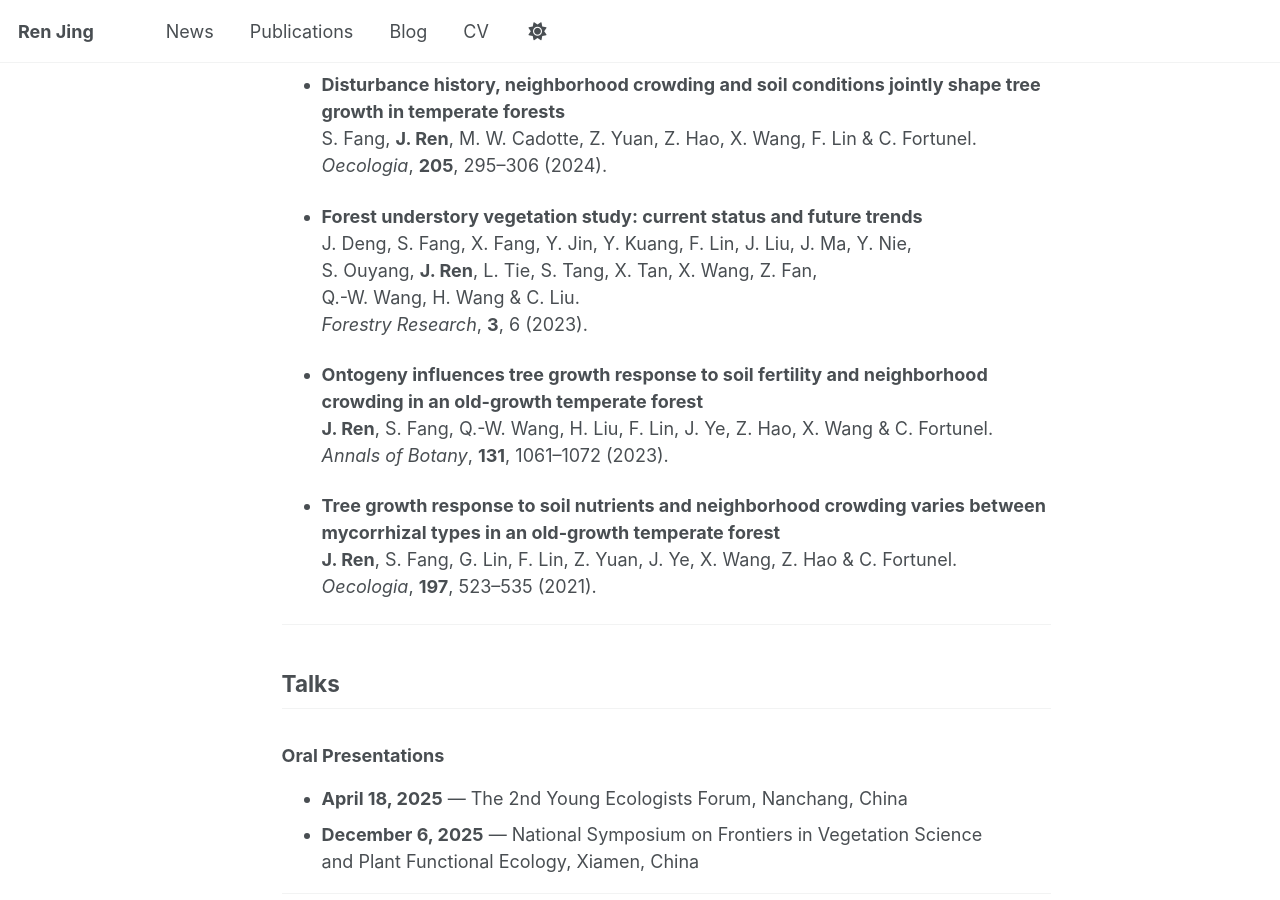
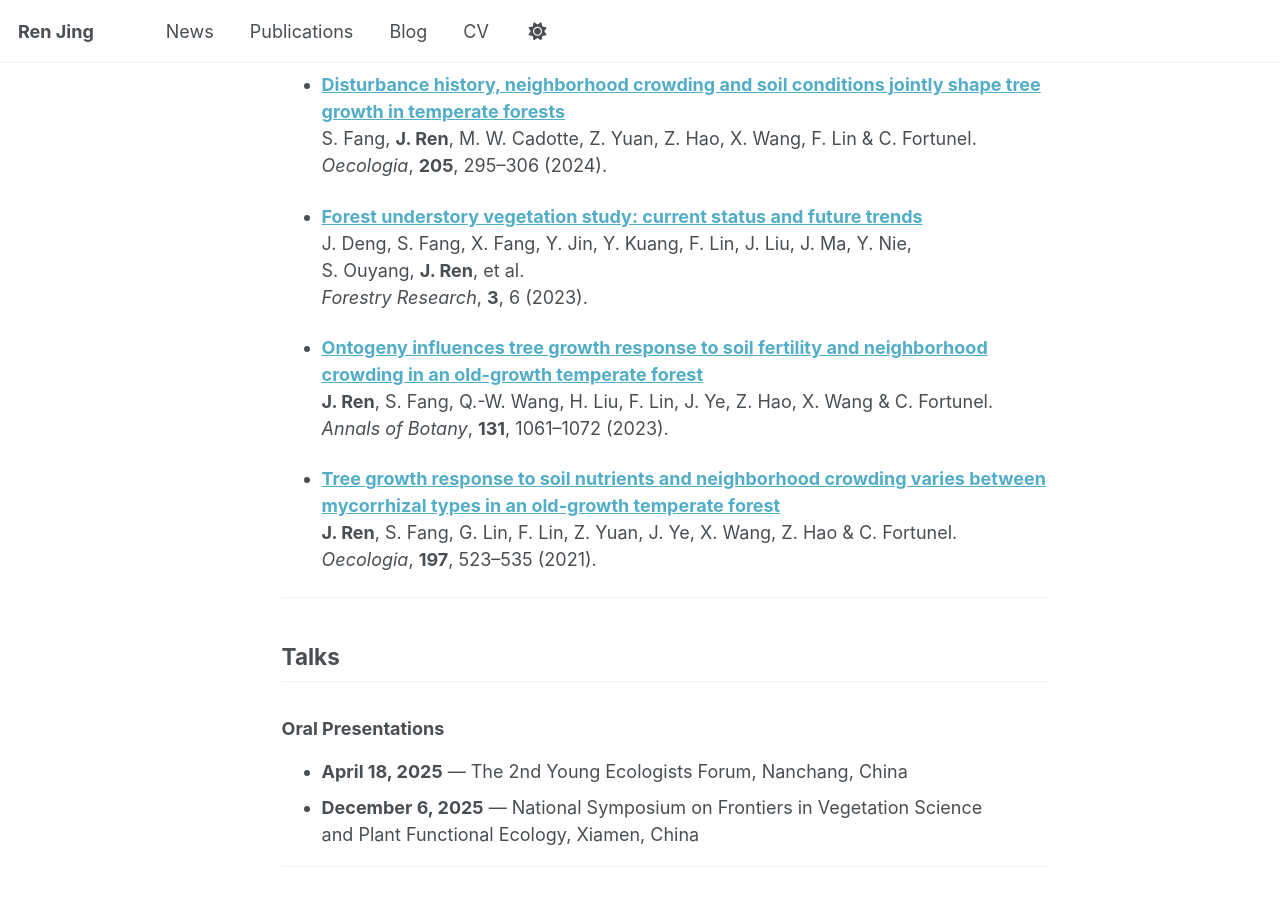
Before and after one commit to Renjing1009/Renjing1009.github.io, a Jekyll site: the page built from _pages/cv.md, in a window 1280 px wide and 900 px high, scrolled down 800 px. Built offline with Jekyll 4.4.1, drawn with Linux system fonts in a browser that asks for light colours; a script bundle is joined from its source files by our own code; library files that are not in the unit come from our copies.

Commit message:
Update cv.md

```diff
--- a/_pages/cv.md
+++ b/_pages/cv.md
@@ -28,27 +28,27 @@ redirect_from:
 
 ## Publications
 
-- **Functional traits shape tree growth response to winter freeze–thaw cycle and neighborhood crowding in humid temperate forests**
+- **[Functional traits shape tree growth response to winter freeze–thaw cycle and neighborhood crowding in humid temperate forests](/publication/ren-2026-freeze-thaw-traits)**
   **J. Ren**, S. Fang, G. Hao, F. Lin, J. Ye, Z. Hao, X. Wang & C. Fortunel.
   *Agricultural and Forest Meteorology*, **377**, 110954 (2026).
 
-- **Disturbance history, neighborhood crowding and soil conditions jointly shape tree growth in temperate forests**
+- **[Disturbance history, neighborhood crowding and soil conditions jointly shape tree growth in temperate forests](/publication/ren-2024-disturbance-history)**
   S. Fang, **J. Ren**, M. W. Cadotte, Z. Yuan, Z. Hao, X. Wang, F. Lin & C. Fortunel.
   *Oecologia*, **205**, 295–306 (2024).
 
-- **Forest understory vegetation study: current status and future trends**
+- **[Forest understory vegetation study: current status and future trends](/publication/2023-forest-understory-vegetation-review)**
   J. Deng, S. Fang, X. Fang, Y. Jin, Y. Kuang, F. Lin, J. Liu, J. Ma, Y. Nie,
-  S. Ouyang, **J. Ren**, L. Tie, S. Tang, X. Tan, X. Wang, Z. Fan,
-  Q.-W. Wang, H. Wang & C. Liu.
+  S. Ouyang, **J. Ren**, et al.
   *Forestry Research*, **3**, 6 (2023).
 
-- **Ontogeny influences tree growth response to soil fertility and neighborhood crowding in an old-growth temperate forest**
+- **[Ontogeny influences tree growth response to soil fertility and neighborhood crowding in an old-growth temperate forest](/publication/2023-ontogeny-tree-growth-soil-crowding)**
   **J. Ren**, S. Fang, Q.-W. Wang, H. Liu, F. Lin, J. Ye, Z. Hao, X. Wang & C. Fortunel.
   *Annals of Botany*, **131**, 1061–1072 (2023).
 
-- **Tree growth response to soil nutrients and neighborhood crowding varies between mycorrhizal types in an old-growth temperate forest**
+- **[Tree growth response to soil nutrients and neighborhood crowding varies between mycorrhizal types in an old-growth temperate forest](/publication/2021-mycorrhizal-type-tree-growth)**
   **J. Ren**, S. Fang, G. Lin, F. Lin, Z. Yuan, J. Ye, X. Wang, Z. Hao & C. Fortunel.
   *Oecologia*, **197**, 523–535 (2021).
+
 
 ---
 
```
